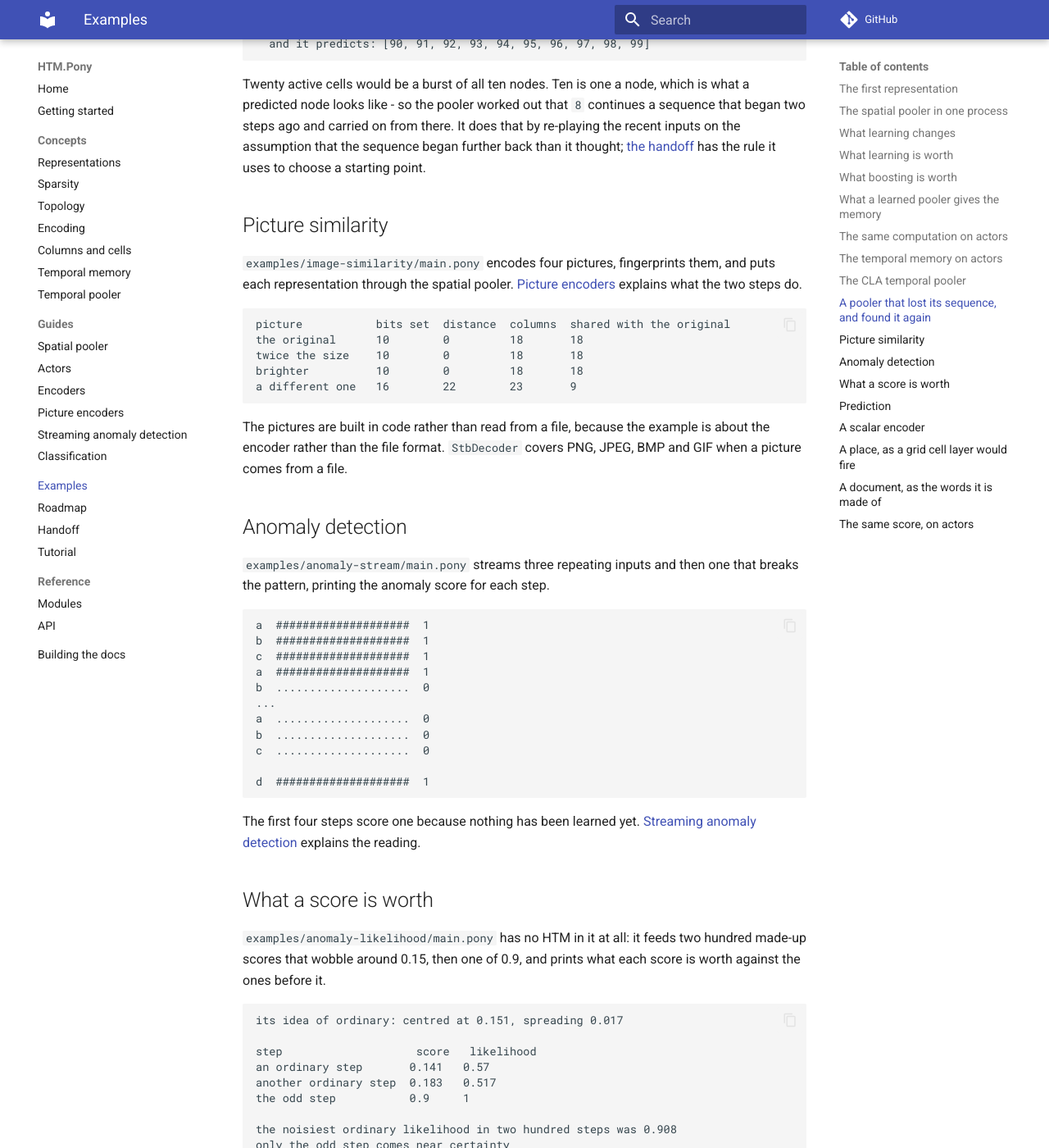
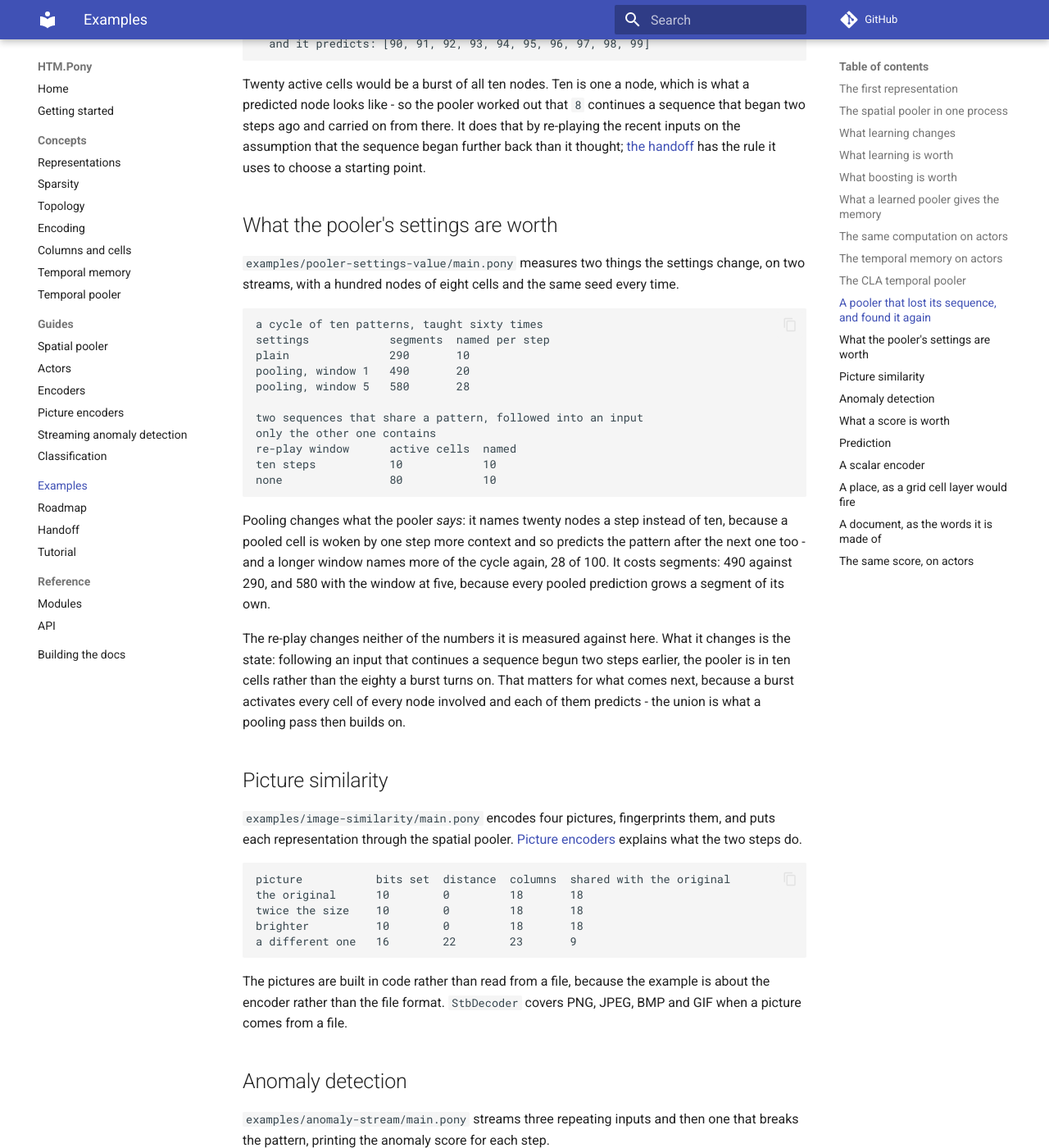
Before and after one commit to d-led/htm.pony, an MkDocs documentation site: the page built from docs/examples.md, in a window 1280 px wide and 1400 px high, scrolled down 7822 px. Shown: the whole window at 82% size. Built offline with MkDocs 1.6.1 and Material for MkDocs 9.7.7, drawn with Linux system fonts in a browser that asks for light colours; comment, search, counter and statistics services are not loaded; some of the changed text lies outside the part shown.

Commit message:
Measure what the pooler's settings are worth, and pin the numbers
The pooler was the one major feature with no study behind its tables, and two of
its settings change what it costs in ways nobody had a number for.

The study measures two streams. A cycle of ten patterns, taught sixty times: a
plain pooler names ten nodes a step from 290 segments, pooling with a window of
one names twenty from 490 because a pooled cell is woken by one step more context
and so predicts the pattern after the next, and a window of five names 28 from
580. Then two sequences that share a pattern, followed into an input only the
other one contains: the re-play changes neither the count found nor the count
named - ten either way - but it holds the state to ten cells where without it the
pooler bursts eighty.

That last part is the honest answer to "what does the re-play buy", and it is
worth having in numbers rather than in prose: not a better immediate prediction,
but a precise state, which is what the next step and a pooling pass are built on.

The numbers are pinned like the other three studies - with a fixture, in the CI
artifact and the job summary - so a change to the pooler that moves them has to
say so.

````diff
--- a/docs/examples.md
+++ b/docs/examples.md
@@ -17,7 +17,8 @@ corral run -- ponyc --debug
 ```
 
 Three of them measure rather than demonstrate: what learning is worth, what a
-learned pooler gives a memory, and what boosting is worth. Their numbers are the
+learned pooler gives a memory, what boosting is worth, and what the CLA pooler's
+settings are worth. Their numbers are the
 output of `scripts/studies.sh`, which CI runs on every push to master and
 publishes as the `studies` artifact and in the job summary; every table below is
 from such a run, and `gh run download --branch master --name studies` fetches the
@@ -396,6 +397,39 @@ re-playing the recent inputs on the assumption that the sequence began further
 back than it thought; [the handoff](handoff.md) has the rule it uses to choose a
 starting point.
 
+## What the pooler's settings are worth
+
+`examples/pooler-settings-value/main.pony` measures two things the settings
+change, on two streams, with a hundred nodes of eight cells and the same seed
+every time.
+
+```
+a cycle of ten patterns, taught sixty times
+settings            segments  named per step
+plain               290       10
+pooling, window 1   490       20
+pooling, window 5   580       28
+
+two sequences that share a pattern, followed into an input
+only the other one contains
+re-play window      active cells  named
+ten steps           10            10
+none                80            10
+```
+
+Pooling changes what the pooler *says*: it names twenty nodes a step instead of
+ten, because a pooled cell is woken by one step more context and so predicts the
+pattern after the next one too - and a longer window names more of the cycle
+again, 28 of 100. It costs segments: 490 against 290, and 580 with the window at
+five, because every pooled prediction grows a segment of its own.
+
+The re-play changes neither of the numbers it is measured against here. What it
+changes is the state: following an input that continues a sequence begun two
+steps earlier, the pooler is in ten cells rather than the eighty a burst turns
+on. That matters for what comes next, because a burst activates every cell of
+every node involved and each of them predicts - the union is what a pooling pass
+then builds on.
+
 ## Picture similarity
 
 `examples/image-similarity/main.pony` encodes four pictures, fingerprints them,
````
Also changed, not shown: docs/concepts/temporal-pooler.md (+3 -1 lines), docs/handoff.md (+3 -2 lines), examples/README.md (+7 -0 lines), 5 other files.
